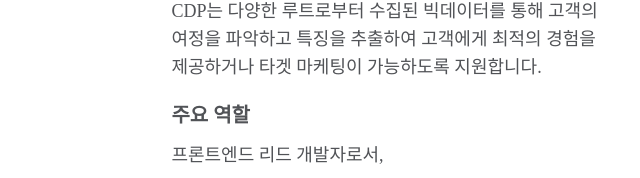
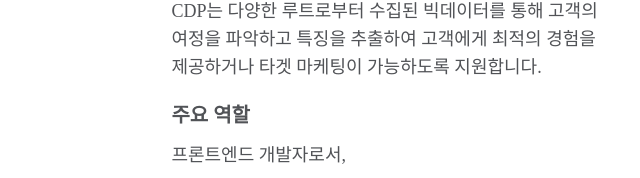
Before and after one commit to Devist/devist.github.io, a plain HTML site: page index.html in a window 1280 px wide. Shown: the part 775-953 px from the top of the page, 395-1035 px from the left. Drawn offline with nearby package versions, Linux system fonts and the light colour scheme; a web font is replaced by a local one.

Commit message:
Update index.html

```diff
--- a/index.html
+++ b/index.html
@@ -150,7 +150,7 @@
               </p>
 
               <h4 class="text-xl font-bold pt-5 pb-3">주요 역할</h4>
-              <p class="text-lg">프론트엔드 리드 개발자로서,</p>
+              <p class="text-lg">프론트엔드 개발자로서,</p>
               <ol class="pl-8 py-3 text-base">
                 <li>기존 불편한 UX 개선</li>
                 <li>성능 대폭 향상</li>
```
